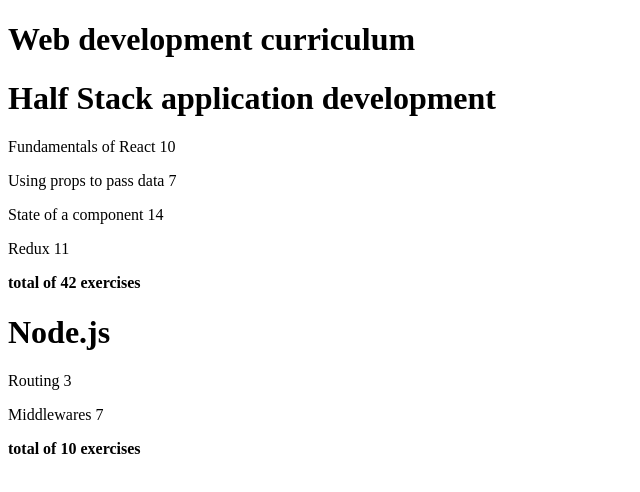
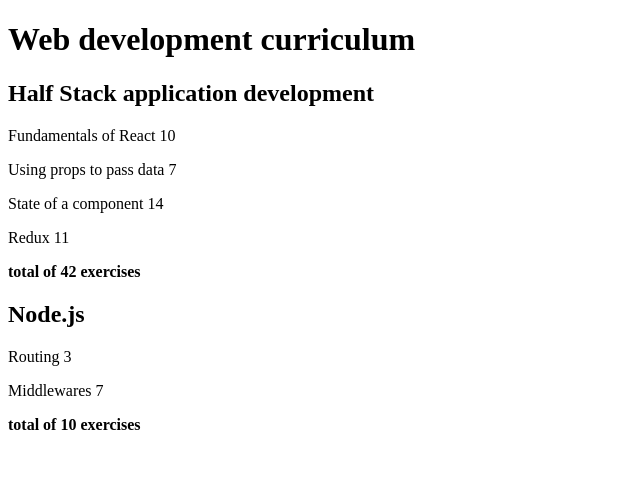
Before and after one commit to Nithish699/fullStack_universiyOfHelsinki, a React (Vite) app in the folder Part2/courseinfo/: page / in a window 1280 px wide. Shown: the top 492 px of the page, without its empty margins (0-640 px from the left). Built offline with nearby package versions, Linux system fonts and the light colour scheme.

Commit message:
Change header element from h1 to h2 in Course component

```diff
--- a/Part2/courseinfo/src/components/Course.jsx
+++ b/Part2/courseinfo/src/components/Course.jsx
@@ -1,5 +1,5 @@
 const Header = ({ name }) => {
-  return <h1>{name}</h1>
+  return <h2>{name}</h2>
 }
 
 const Part = ({ name, exercises }) => {
```
